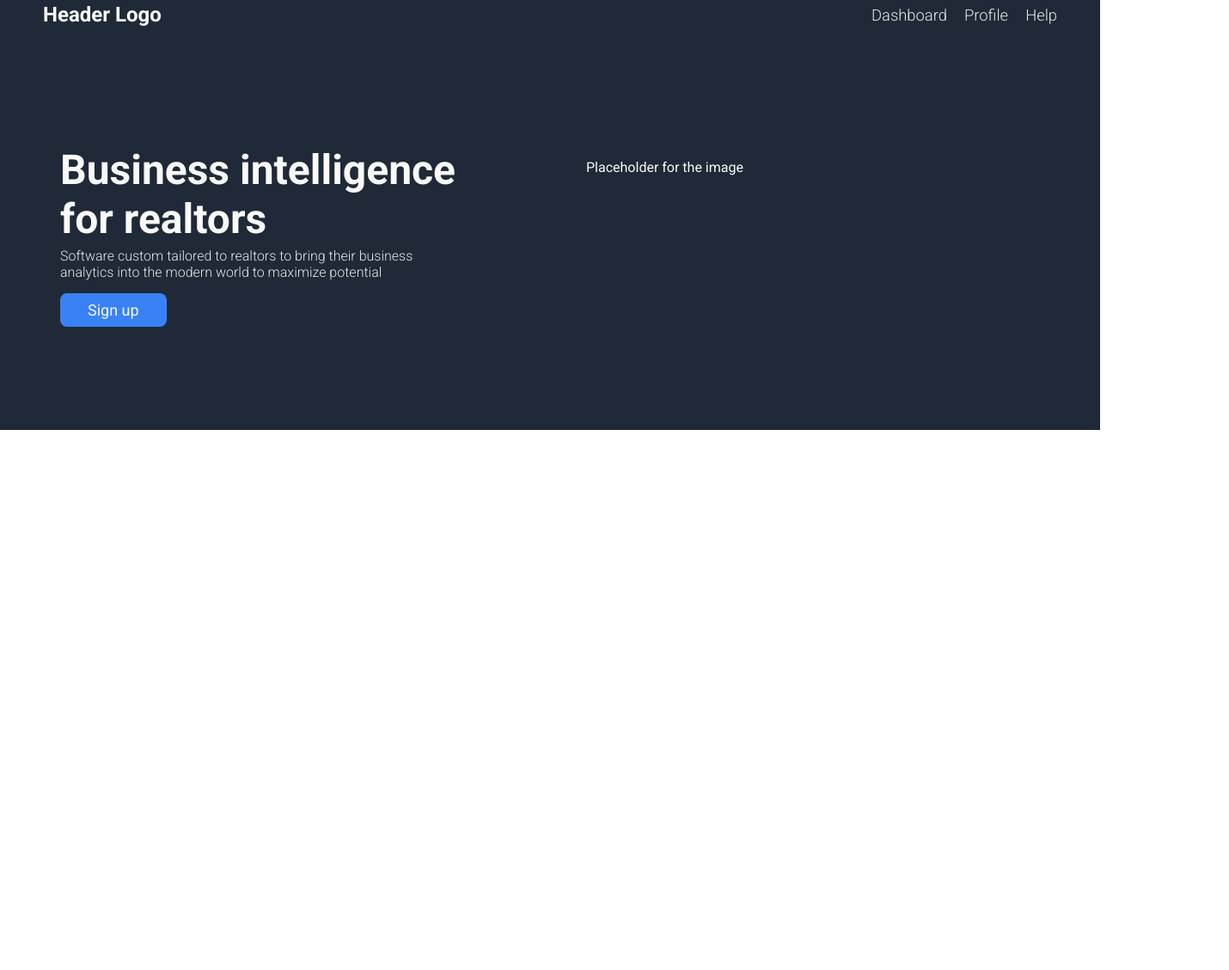
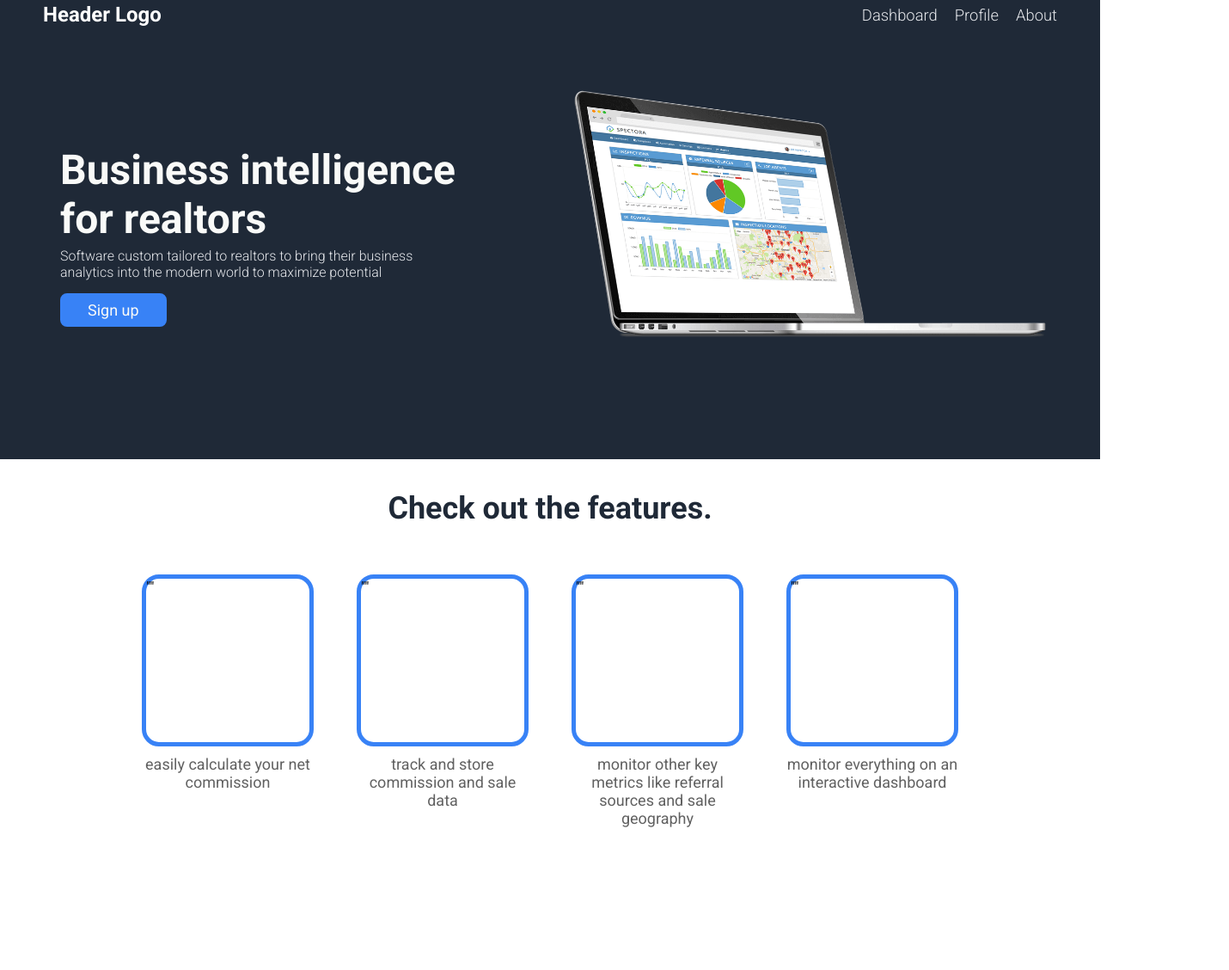
Before and after one commit to sagittariusAsparagus/agentbi, a plain HTML site: page index.html in a window 1280 px wide. Shown: the part 15-1143 px from the top of the page at 86% size, 1430 px wide, since content can reach past the window. Before the commit the page ends 800 px from the top, so only its background shows below. Drawn offline with Linux system fonts and the light colour scheme.

Commit message:
added more sections to landing page

```diff
--- a/index.html
+++ b/index.html
@@ -16,7 +16,7 @@
         <ul class="headerlist">
             <li><a href="https://www.google.com">Dashboard</a></li>
             <li><a href="https://www.google.com">Profile</a></li>
-            <li><a href="https://www.google.com">Help</a></li>
+            <li><a href="https://www.google.com">About</a></li>
         </ul>
     </div>
     <div class="topcontain">
@@ -26,7 +26,25 @@
             <button id="signup">Sign up</button>
         </div>
         <div class="topcontainright">
-            <p>Placeholder for the image</p>
+           <img src="images/landingimage.png" class="landingimage" alt="Picture of dashboard">
+        </div>
+    </div>
+    <div class="secondcontain">
+        <div class="secondcontaintop">
+            <p>Check out the features.</p>
+        </div>
+        <div class="secondcontainbottom">
+            <div class="box">""</div>
+            <div class="box">""</div>
+            <div class="box">""</div>
+            <div class="box">""</div>
+        </div>
+        <div class="secondcontainfooter">
+            <div class="boxdescription">easily calculate your net commission</div>
+            <div class="boxdescription">track and store commission and sale data</div>
+            <div class="boxdescription">monitor other key metrics like referral sources and sale geography</div>
+            <div class="boxdescription">monitor everything on an interactive dashboard</div>
+
         </div>
     </div>
 </body>
--- a/styles.css
+++ b/styles.css
@@ -1,6 +1,12 @@
 * {
     font-family: 'Roboto', sans-serif;
     box-sizing: border-box;
+}
+
+html,body {
+    margin:0;
+    padding:0;
+    overflow-x:hidden;
 }
 
 body {
@@ -73,8 +79,8 @@ ul {
     width: 60%;
     flex-wrap: wrap;
     order: 2;
-    padding: 20px;
-    margin: 100px 50px;
+    padding: 0px;
+    margin: 50px 50px 100px 50px;
 }
 
 .beloweyecatch {
@@ -109,3 +115,61 @@ ul {
     margin:0.2em auto;
     }
     }
+
+    .landingimage {
+        max-height: 90%;
+        max-width: 80%;
+        padding: 0px;
+        margin: 0px;
+    }
+
+    .secondcontain {
+        display: flex;
+        flex-direction: column;
+        justify-content: flex-start;
+        background-color: white;
+    }
+
+    .secondcontaintop {
+        display: flex;
+        justify-content: center;
+        color: #1f2937;
+        font-size: 36px;
+        font-weight: 800;
+        padding-bottom: 20px;
+    }
+
+    .secondcontainbottom {
+        display: flex;
+        justify-content: center;
+        padding-bottom: 10px;
+        gap: 50px;
+
+    }
+
+    .box {
+        vertical-align: middle;
+        border-style: solid;
+        border-width: 5px;
+        border-radius: 20px;
+        border-color: #3882f6;
+        flex-wrap: wrap;
+        width: 200px;
+        height: 200px;
+    }
+
+
+    .secondcontainfooter {
+        display: flex;
+        justify-content: center;
+        padding-bottom: 50px;
+        gap: 50px;
+    }
+
+    .boxdescription{
+        width: 200px;
+        height: 200px;
+        text-align: center;
+        color: #616161;
+        font-size: 18px;
+    }
```
